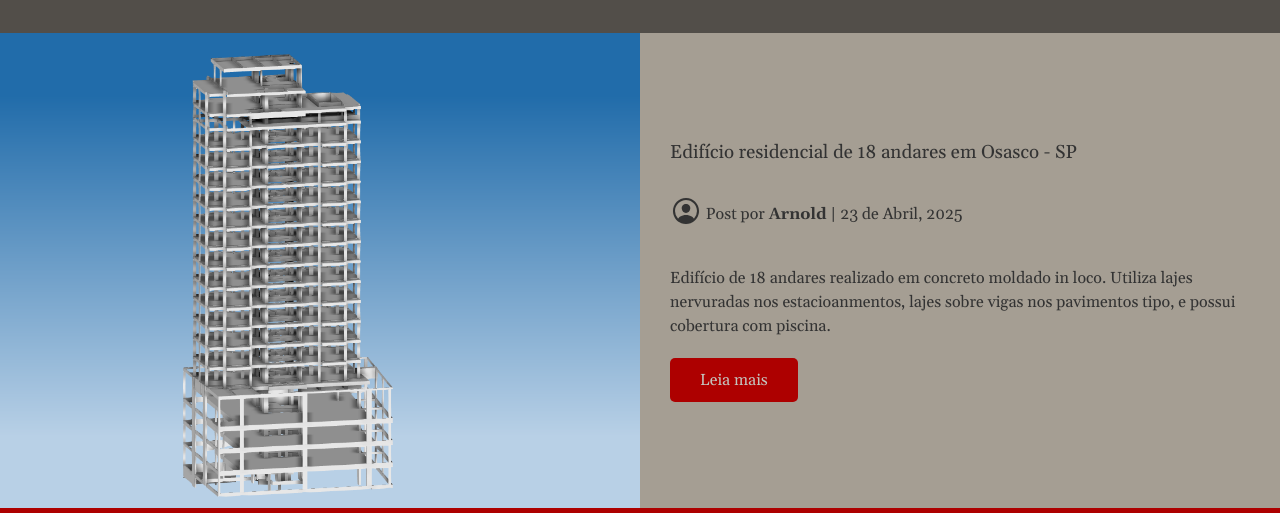
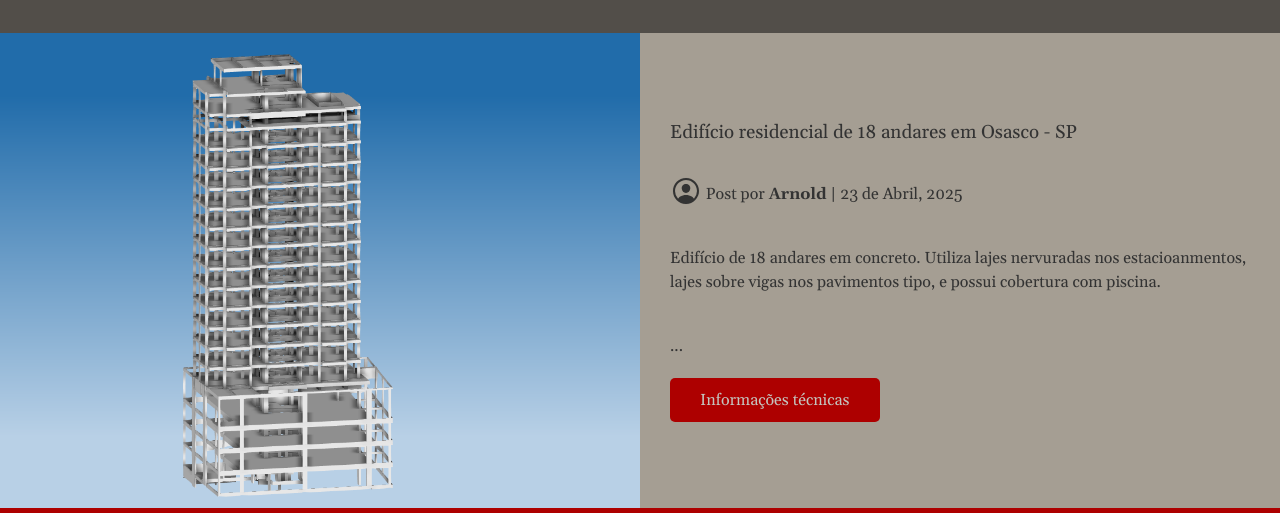
Before and after one commit to arnoldBR/arnoldbr.github.io, a plain HTML site: page blog.html in a window 1280 px wide. Shown: the part 287-800 px from the top of the page. Drawn offline with nearby package versions, Linux system fonts and the light colour scheme.

```diff
--- a/blog.html
+++ b/blog.html
@@ -52,9 +52,10 @@
                             <ion-icon size="large" name="person-circle-outline"></ion-icon>
                             Post por <strong>Arnold</strong> | 23 de Abril, 2025
                         </p>
-                        <p>Edifício de 18 andares realizado em concreto moldado in loco. Utiliza lajes nervuradas nos estacioanmentos, lajes sobre vigas nos pavimentos tipo, e possui cobertura com piscina.</p>
+                        <p>Edifício de 18 andares em concreto. Utiliza lajes nervuradas nos estacioanmentos, lajes sobre vigas nos pavimentos tipo, e possui cobertura com piscina.</p>
+                        <p>...</p>
                         <a href="post.html" class="btn btn-primary">
-                            Leia mais
+                            Informações técnicas
                         </a>
                     </div>
                 </div>
```
